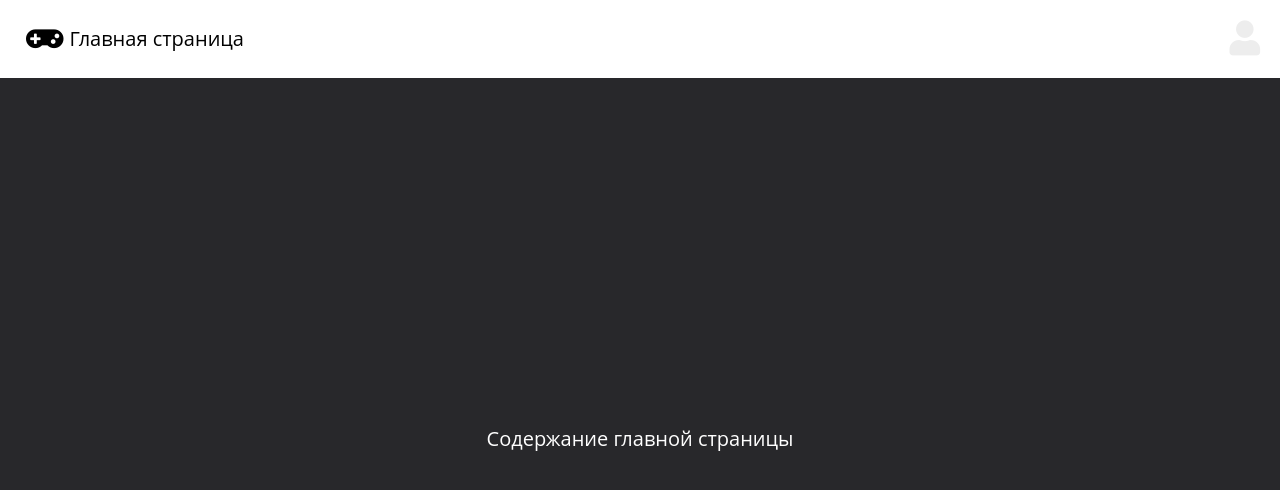
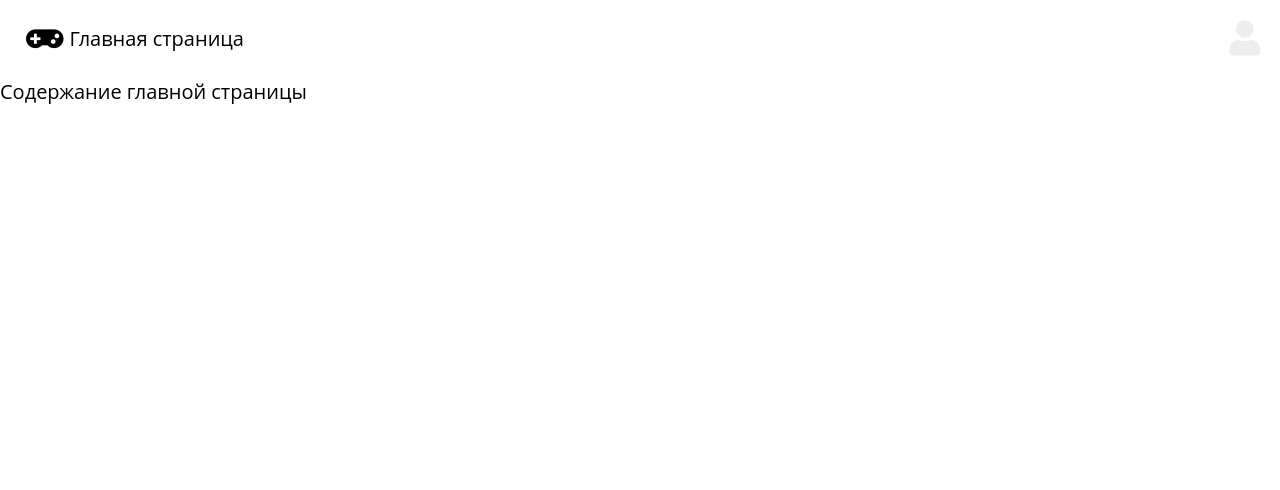
Before and after one commit to TroitskiyAndrew/rs-lang, a website built with webpack: page src/index.html in a window 1280 px wide. Built offline with nearby package versions, Linux system fonts and the light colour scheme.

Commit message:
init: start implementing home page

```diff
--- a/src/scripts/components/games/sprintGame/style.scss
+++ b/src/scripts/components/games/sprintGame/style.scss
@@ -1,4 +1,4 @@
-.page {
+.page.sprint {
   display: flex;
   align-items: center;
   justify-content: center;
--- a/src/scripts/components/pageHome/style.scss
+++ b/src/scripts/components/pageHome/style.scss
@@ -4,3 +4,12 @@
     @include position;
   }
 }
+
+.page.home {
+  color: white;
+  display: flex;
+  flex-direction: column;
+  align-items: center;
+  justify-content: center;
+  background-color: #28282B;
+}
```
